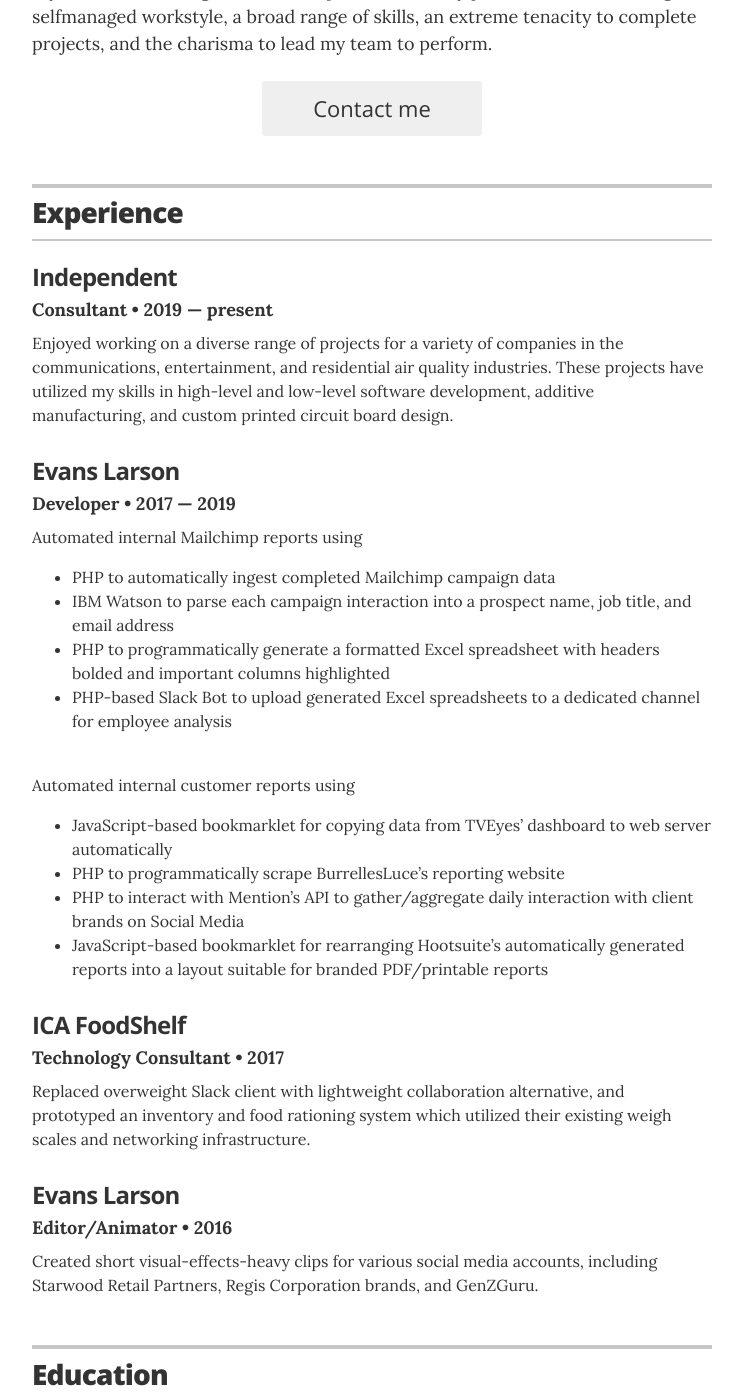
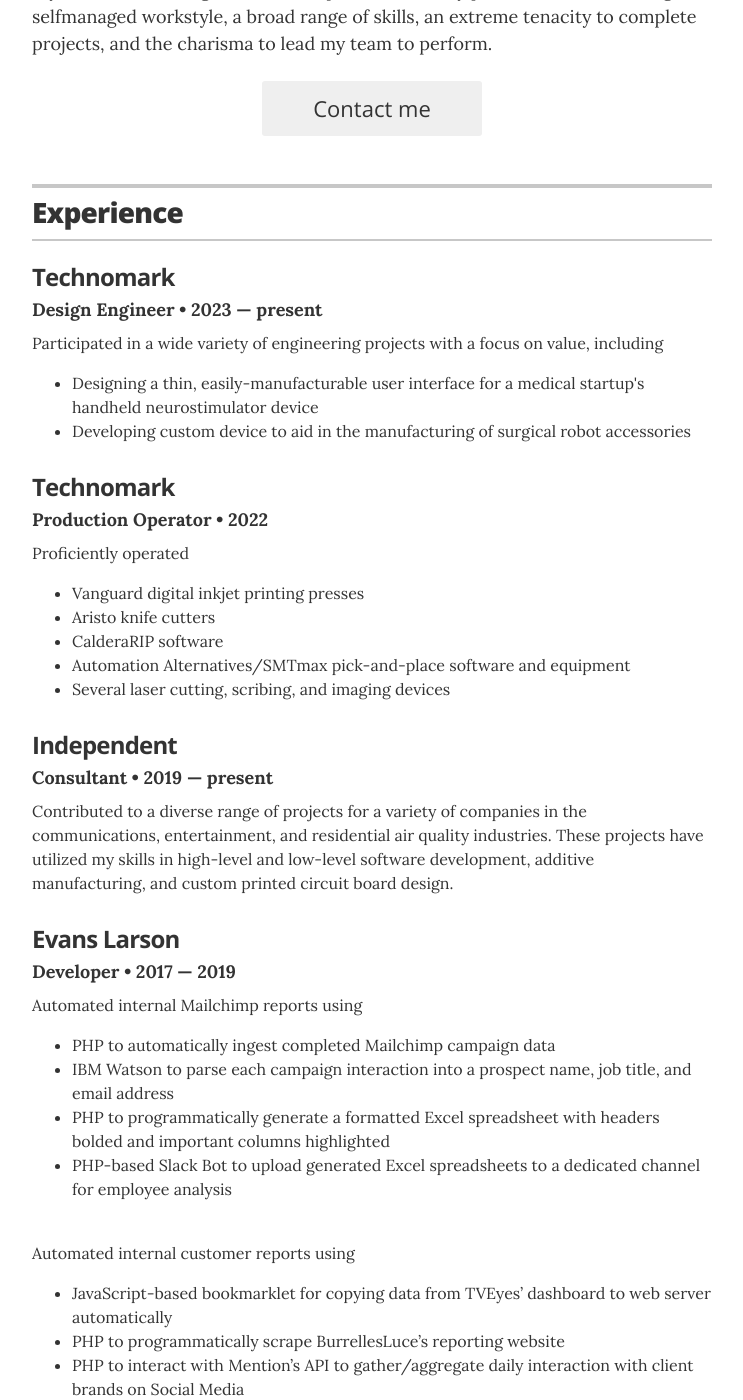
Before and after one commit to christian-kramer/christian-kramer.github.io, a Jekyll site: the page built from index.html, in a window 1280 px wide and 1400 px high, scrolled down 310 px. Shown: the whole window, without its empty margins (268-1011 px from the left). Built offline with Jekyll 4.4.1, drawn with Linux system fonts in a browser that asks for light colours; some of the changed text lies outside the part shown.

Commit message:
added recent employment

```diff
--- a/_data/experience.yml
+++ b/_data/experience.yml
@@ -1,9 +1,22 @@
 # Jobs
+#Technomark - Design Engineer
+- company: Technomark
+  position: Design Engineer
+  duration: 2023 &mdash; present
+  summary: Participated in a wide variety of engineering projects with a focus on value, including<ul><li>Designing a thin, easily-manufacturable user interface for a medical startup's handheld neurostimulator device</li><li>Developing custom device to aid in the manufacturing of surgical robot accessories</li></ul>
+
+#Technomark - Production Operator
+- company: Technomark
+  position: Production Operator
+  duration: 2022
+  summary: Proficiently operated<ul><li>Vanguard digital inkjet printing presses</li><li>Aristo knife cutters</li><li>CalderaRIP software</li><li>Automation Alternatives/SMTmax pick-and-place software and equipment</li><li>Several laser cutting, scribing, and imaging devices</li></ul>
+#consider replacing "proficiently ..." with "independently"
+
 # Consulting (Self-Employed)
 - company: Independent
   position: Consultant
   duration: 2019 &mdash; present
-  summary: Enjoyed working on a diverse range of projects for a variety of companies in the communications, entertainment, and residential air quality industries. These projects have utilized my skills in high-level and low-level software development, additive manufacturing, and custom printed circuit board design.
+  summary: Contributed to a diverse range of projects for a variety of companies in the communications, entertainment, and residential air quality industries. These projects have utilized my skills in high-level and low-level software development, additive manufacturing, and custom printed circuit board design.
 
 # Evans Larson - Developer
 - company: Evans Larson
@@ -14,7 +27,7 @@
 
 # ICA FoodShelf - Technology Consultant
 - company: ICA FoodShelf
-  position: Technology Consultant
+  position: Technology Consultant (Volunteer)
   duration: 2017
   summary: Replaced overweight Slack client with lightweight collaboration alternative, and prototyped an inventory and food rationing system which utilized their existing weigh scales and networking infrastructure.
 
```
